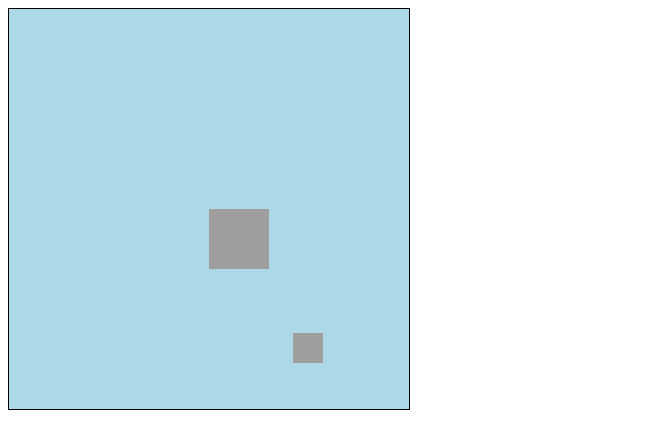
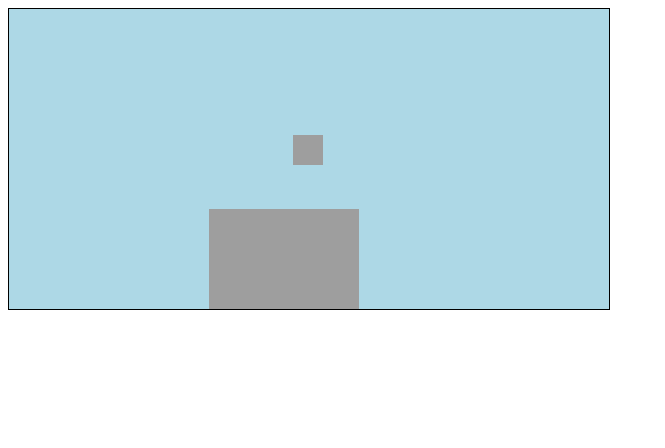
Before and after one commit to natalielba/informatica-terza-liceo, a plain HTML site: page Animation 3/index.html in a window 1280 px wide. Shown: the whole page, without its empty margins (0-665 px from the left). Drawn offline with Linux system fonts and the light colour scheme.

Commit message:
objeto rebotando

```diff
--- a/Animation 3/animacion.js
+++ b/Animation 3/animacion.js
@@ -21,7 +21,7 @@ function loadImages(sources, callback) {
 var sources = {
   darthVader:
     "http://www.html5canvastutorials.com/demos/assets/darth-vader.jpg",
-  yoda: "http://www.html5canvastutorials.com/demos/assets/yoda.jpg",
+  vaca: "https://lh3.googleusercontent.com/proxy/EnpLxPWzdg-CeX62o233JnKEOF8FZQ07ZewamEPvKKp3YbXHe7QqUbeptSuVhJJIjgB6QB8t6LupK_catddJk3pj1LiqUHxrUpGzFIfWj06RshSqprj4fzt7aKy9zGl25dIvbVRYLCI",
   soccerBall:
     "https://upload.wikimedia.org/wikipedia/commons/d/d3/Soccerball.svg",
 };
@@ -30,38 +30,26 @@ let y = 60;
 let vX = 50;
 let vY = 75;
 let dT = 0.03;
-// let t = 0;
-// coordenadas del objeto que controla el usuario
 let x2 = 200;
 let y2 = 200;
-// let angle2 = 0
 function draw(images) {
-  // t += 0.03;
-  x = x + vX * dT; // 50 + 10*0.03 = 50.3
-  y = y + vY * dT; // 50 + 10*0.03 = 50.3
-  // Si está chocando con alguna pared, entonces cambiar de signo la velocidad
-  // choque con la pared inferior
-  if (400 - y < 15) vY = -vY;
-  // choque con la pared de la derecha
-  if (400 - x < 15) vX = -vX;
-  // choque con la pared superior
+  x = x + vX * dT;
+  y = y + vY * dT;
+  if (300 - y < 15) vY = -vY;
+  if (600 - x < 15) vX = -vX;
   if (y - 0 < 15) vY = -vY;
-  ctx.clearRect(0, 0, 400, 400);
-  ctx.drawImage(images.yoda, x2, y2, 60, 60);
+  ctx.clearRect(0, 0, 600, 300);
+  ctx.drawImage(images.vaca, x2, y2, 150, 150);
   ctx.drawImage(images.soccerBall, x - 15, y - 15, 30, 30);
-  // ctx.drawImage(images.yoda, 200, 200, 50, 50);
 }
-// La variable images contiene las imagenes cargadas
 function run(images) {
-  //  La función draw se va a ejecutar cada 30 ms, es decir
-  // 1000/30 = 33.333 veces por segundo
+
   window.setInterval(function () {
     draw(images);
   }, 30);
-  //   ctx.drawImage(images.soccerBall, 200, 20, 30, 30);
-  //   ctx.drawImage(images.yoda, 200, 0, 200, 400);
+
 }
-// la funcion run se ejecuta cuando las imagenes acaban de cargar.
+
 loadImages(sources, run);
 
 window.onkeydown = function (evento) {
--- a/Animation 3/index.html
+++ b/Animation 3/index.html
@@ -7,7 +7,7 @@
     <link rel="stylesheet" href="style.css">
 </head>
 <body>
-    <canvas id="miCanvas" width="400px" height="400px"></canvas>
+    <canvas id="miCanvas" width="600px" height="300px"></canvas>
     <script src="animacion.js"></script>
 </body>
 </html>
```
